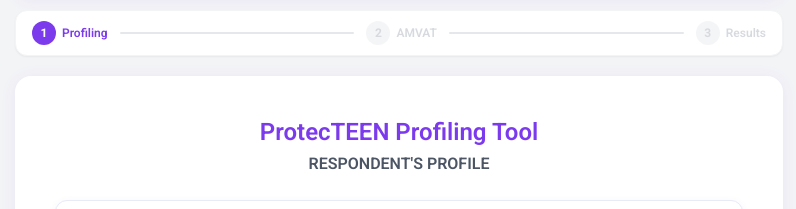
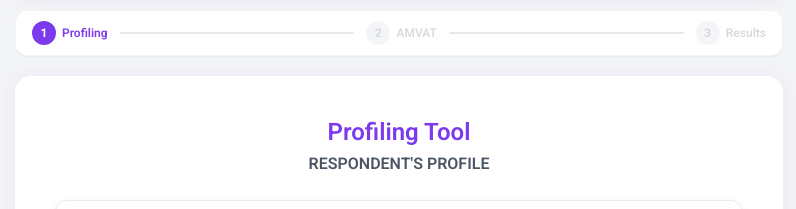
Before and after one commit to jrcanseenooo-git/protecteen-profiling-amvat, a Vue app in the folder frontend/: page / in a window 1280 px wide. Shown: the part 112-321 px from the top of the page, without its empty margins (241-1037 px from the left). Built offline with nearby package versions, Linux system fonts and the light colour scheme; no server answers.

Commit message:
Update ProfilingStep1.vue

```diff
--- a/frontend/src/components/steps/ProfilingStep1.vue
+++ b/frontend/src/components/steps/ProfilingStep1.vue
@@ -1,6 +1,6 @@
 <template>
   <div class="card fade-in">
-    <h2 class="text-center mb-1">ProtecTEEN Profiling Tool</h2>
+    <h2 class="text-center mb-1">Profiling Tool</h2>
     <h3 class="text-center text-gray-600 mb-6 font-semibold text-base">RESPONDENT'S PROFILE</h3>
 
     <!-- Program Participation -->
@@ -332,7 +332,7 @@
 
     <div class="flex justify-end mt-2">
       <button class="btn-primary px-8" @click="handleNext">
-        NEXT <span class="ml-2">→</span>
+        NEXT
       </button>
     </div>
   </div>
```
